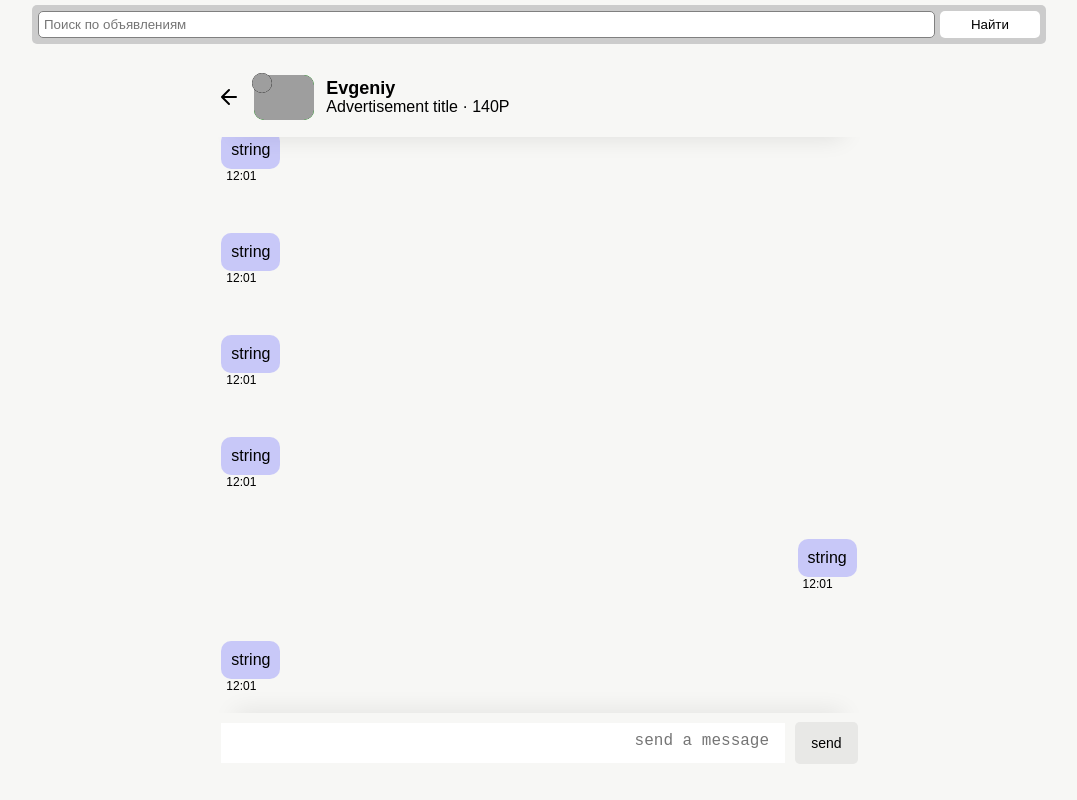
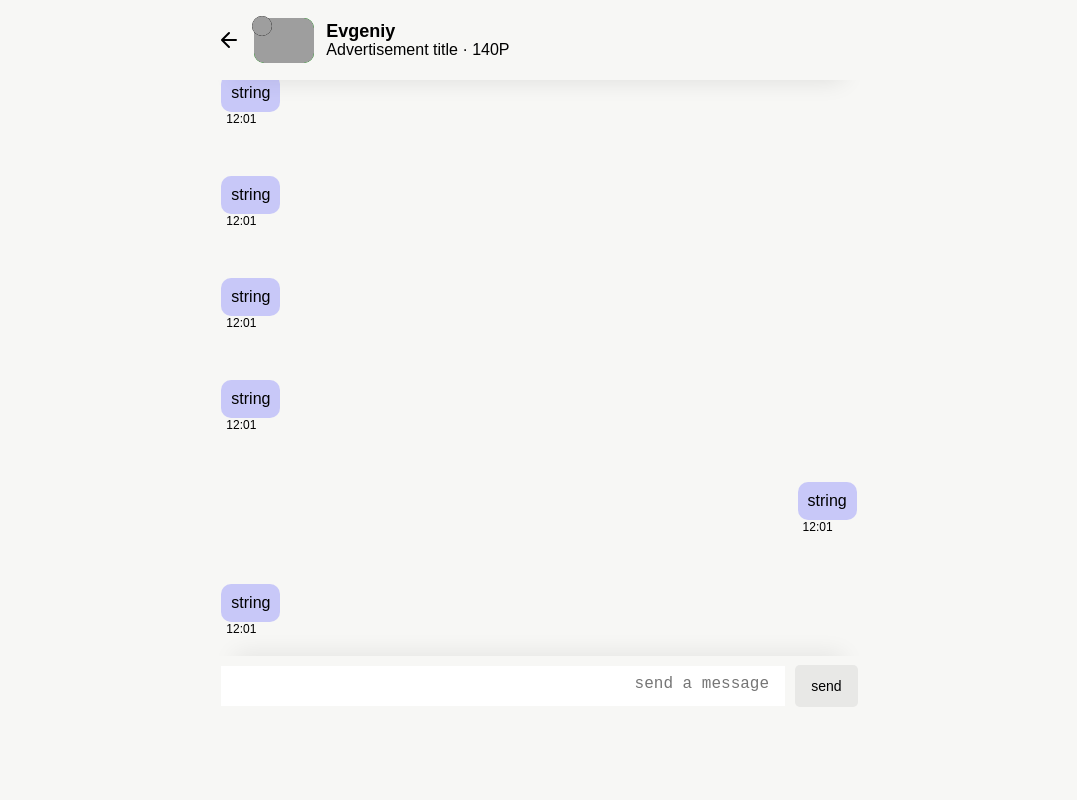
Before and after one commit to stampede147/advertisement-service-frontend, a React (Create React App) app: page /profile/chats/1 in a window 1280 px wide. Shown: the whole page, without its empty margins (101-1178 px from the left). Built offline with nearby package versions, Linux system fonts and the light colour scheme; grey boxes are pictures that could not be loaded.

Commit message:
reworked chat page

```diff
--- a/src/pages/ChatPage/ChatPage.jsx
+++ b/src/pages/ChatPage/ChatPage.jsx
@@ -2,12 +2,13 @@ import GenericPage from "../GenericPage/GenericPage";
 import SearchHeader from "../../components/SearchHeader/SearchHeader";
 import Chat from "../../components/Chat/Chat";
 import React  from "react";
+import StubComponent from "../../components/StubComponent/StubComponent";
 
 const ChatPage = (props) => {
 
     return(
         <GenericPage state={props.state}
-                     header={SearchHeader}
+                     header={StubComponent}
                      content={Chat}
         />
     );
```
